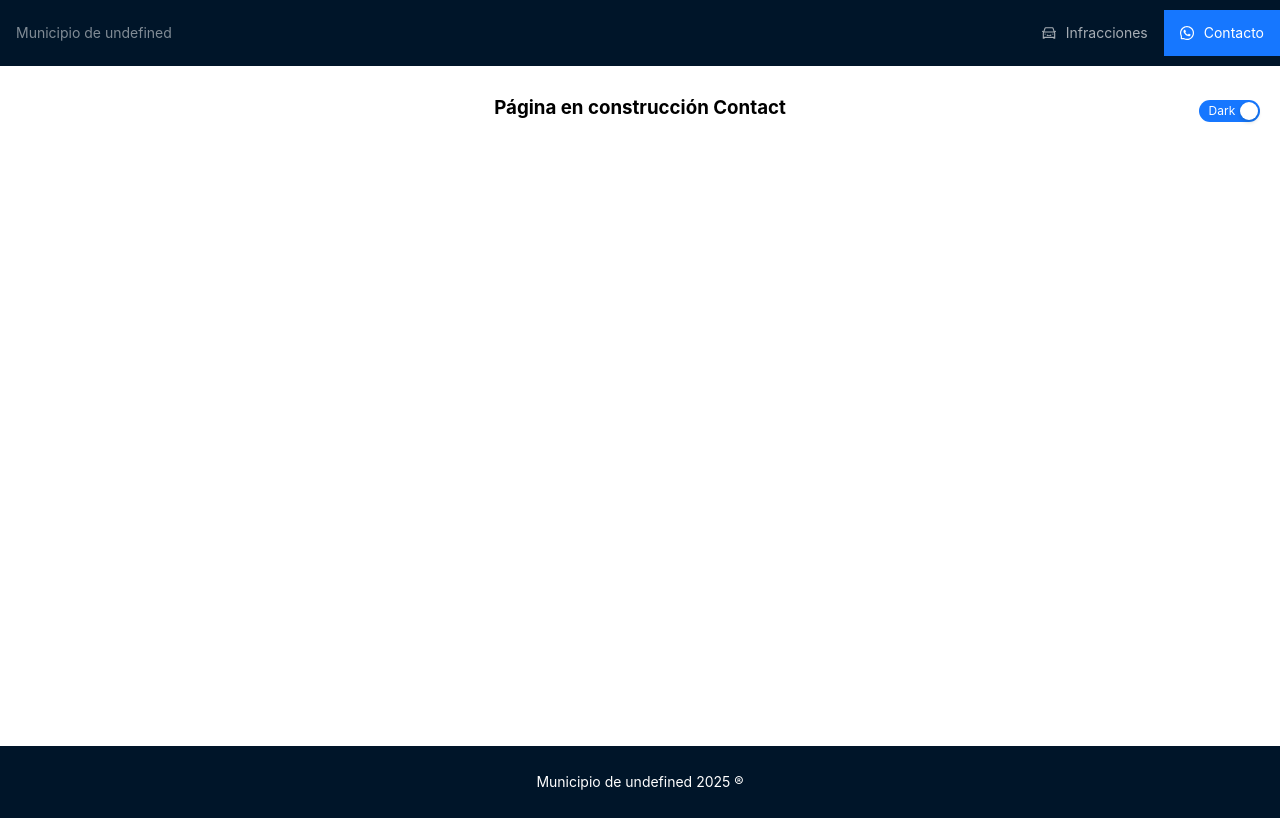
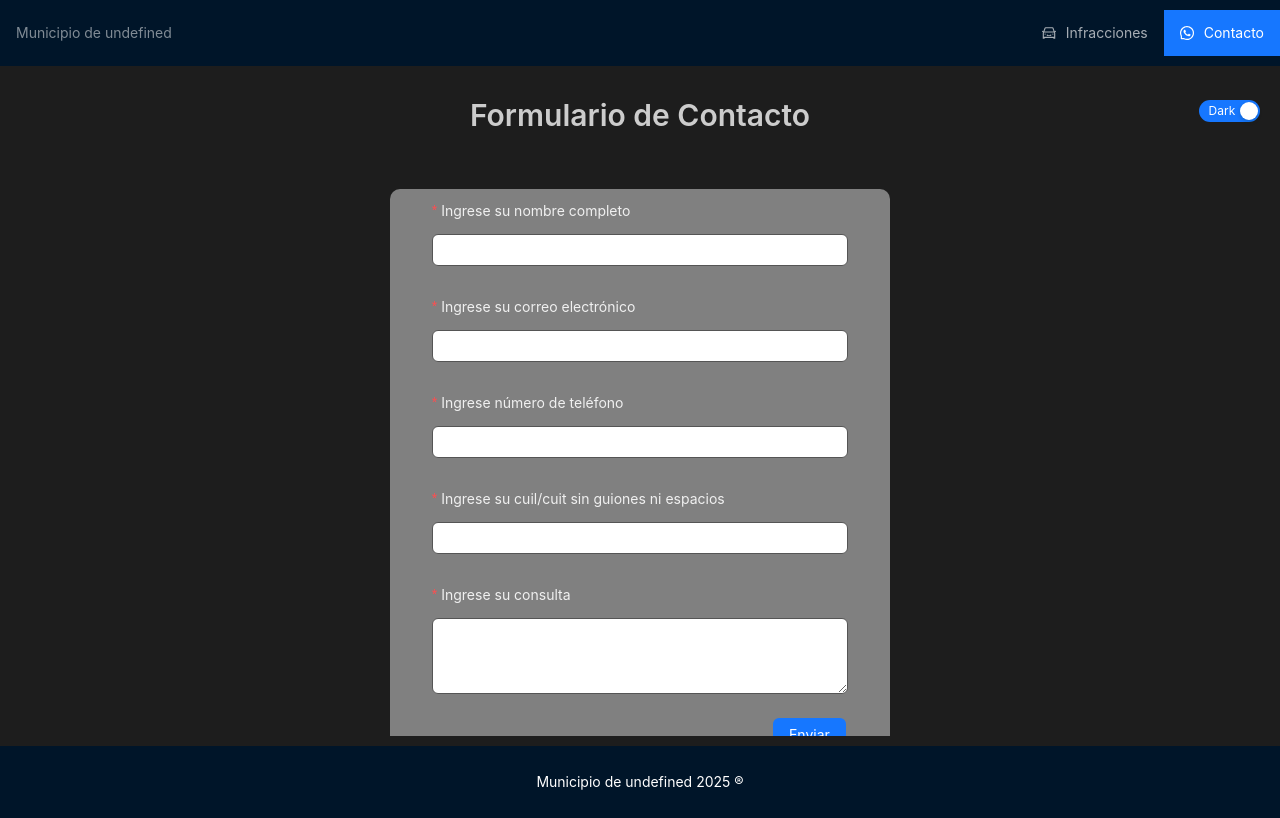
Before and after one commit to santi4246/app-municipio, a React (Create React App) app: page /contact in a window 1280 px wide. Built offline with nearby package versions, Linux system fonts and the light colour scheme.

Commit message:
feat/Form

```diff
--- a/package.json
+++ b/package.json
@@ -5,6 +5,7 @@
   "dependencies": {
     "@ant-design/icons": "^5.6.1",
     "@ant-design/v5-patch-for-react-19": "^1.0.3",
+    "@emailjs/browser": "^4.4.1",
     "@testing-library/dom": "^10.4.0",
     "@testing-library/jest-dom": "^6.6.3",
     "@testing-library/react": "^16.2.0",
@@ -15,6 +16,7 @@
     "@types/react-dom": "^19.0.4",
     "antd": "^5.24.3",
     "axios": "^1.8.3",
+    "emailjs-com": "^3.2.0",
     "moment": "^2.30.1",
     "react": "^19.0.0",
     "react-dom": "^19.0.0",
--- a/src/App.css
+++ b/src/App.css
@@ -61,7 +61,7 @@ body {
     padding: 10px;
     display: flex;
     flex-direction: column;
-    justify-content: center;
+    justify-content: flex-start;
     align-items: center;
   }
 
@@ -75,6 +75,16 @@ body {
     width: 80%;
     max-width: 80%;
     overflow-x: auto;
+  }
+
+  .title-form {
+    display: flex;
+    flex-direction: row;
+    justify-content: center;
+    justify-items: center;
+    justify-self: center;
+    width: 50%;
+    margin-top: 20px;
   }
 
   .footer {
@@ -91,4 +101,5 @@ body {
     margin-top: 20px;
     padding: 5px;
   }
+
 }
--- a/src/App.tsx
+++ b/src/App.tsx
@@ -10,7 +10,7 @@ function App() {
       {({ theme, setTheme }) => (
         <Routes>
           <Route path="/" element={<Home theme = { theme } setTheme = { setTheme } />} />
-          <Route path = "/contact" element = { <FormContact /> } />
+          <Route path = "/contact" element = { <FormContact theme = { theme } setTheme = { setTheme } /> } />
         </Routes>
       )}
     </MainLayout>
--- a/src/components/Contact/FormContact.tsx
+++ b/src/components/Contact/FormContact.tsx
@@ -1,12 +1,170 @@
-import { Space } from 'antd';
+import "../../App.css";
+import type { FormProps } from 'antd';
+import { Button, Form, Input, MenuTheme, message, Space, Typography } from 'antd';
+import TextArea from "antd/es/input/TextArea";
 import { Content } from 'antd/es/layout/layout';
-import "../../App.css";
+import emailjs from '@emailjs/browser';
 
-const FormContact = () => {
-    return(
-        <Content className = 'content'>
-            <Space className = 'space'>
-                <h3 style = {{ color: 'black' }}>Página en construcción Contact</h3>
+interface FormularioProps {
+    theme: MenuTheme;
+    setTheme: React.Dispatch<React.SetStateAction<MenuTheme>>;
+}
+
+type FieldType = {
+    Nombre: string;
+    Email: string;
+    Telefono: string;
+    Cuil: string;
+    Consulta: string;
+};
+
+const FormContact = ({ theme, setTheme }: FormularioProps) => {
+    const onFinish: FormProps<FieldType>['onFinish'] = async (values) => {
+        const serviceID = process.env.REACT_APP_EMAILJS_SERVICE_ID || "";
+        const templateID = process.env.REACT_APP_EMAILJS_TEMPLATE_ID || "";
+        const publicKey = process.env.REACT_APP_EMAILJS_PUBLIC_KEY || "";
+
+        // Datos para el call center
+        const callCenterParams = {
+            nombre: values.Nombre,
+            email: values.Email,
+            telefono: values.Telefono,
+            cuil: values.Cuil,
+            consulta: values.Consulta,
+            municipio: process.env.REACT_APP_NOMBRE_MUNICIPIO,
+            to_email: process.env.REACT_APP_CALLCENTER_EMAIL,
+        };
+
+        try {
+            // Enviar al call center
+            await emailjs.send(serviceID, templateID, callCenterParams, publicKey);
+            message.success("Datos enviados correctamente");
+        } catch (error) {
+            message.error("Hubo un error al enviar tu consulta. Inténtalo de nuevo.");
+        }
+    };
+
+    const onFinishFailed: FormProps<FieldType>['onFinishFailed'] = (errorInfo) => {
+        console.log('Failed:', errorInfo);
+    };
+
+    const labelColor = theme === 'dark' ? '#ccc' : '#000';
+    const inputTextColor = theme === 'dark' ? '#000' : '#000';
+    const inputBgColor = theme === 'dark' ? '#ffffff' : '#ffffff';
+    const inputBorderColor = theme === 'dark' ? '#555555' : '#d9d9d9';
+
+    return (
+        <Content className='content' style={{ backgroundColor: theme === 'dark' ? 'var(--primary-color)' : 'var(--secondary-color)' }}>
+            <div style={{ width: '100%', marginBottom: '20px', marginTop: '20px' }} >
+                <Typography.Title level={2} style={{ color: labelColor, textAlign: 'center' }} className="title-form">
+                    Formulario de Contacto
+                </Typography.Title>
+            </div>
+            <Space className='space'>
+                <Form
+                    initialValues={{
+                        ["Nombre"]: "",
+                        ["Email"]: "",
+                        ["Telefono"]: "",
+                        ["Cuil"]: "",
+                        ["Consulta"]: "",
+                        remember: true
+                    }}
+                    labelCol={{ span: 24 }}
+                    wrapperCol={{ span: 24 }}
+                    style={{ width: '100%', maxWidth: '500px', backgroundColor: 'gray', borderRadius: '10px', padding: '5px' }}
+                    autoComplete="off"
+                    onFinish={onFinish}
+                    onFinishFailed={onFinishFailed}
+                >
+                    <Form.Item
+                        rules={[
+                            { required: true, message: "Campo requerido" }
+                        ]}
+                        required
+                        name={"Nombre"}
+                        label="Ingrese su nombre completo"
+                        style={{ color: labelColor, wordWrap: 'break-word', lineHeight: '1.5', width: '85%', fontSize: '0.8rem', justifySelf: 'center' }}
+                        className='ant-form-item-label'
+                    >
+                        <Input
+                            style={{
+                                color: inputTextColor,
+                                backgroundColor: inputBgColor,
+                                borderColor: inputBorderColor
+                            }}
+                        />
+                    </Form.Item>
+                    <Form.Item
+                        rules={[
+                            { required: true, message: "Campo requerido" }
+                        ]}
+                        required
+                        name={"Email"}
+                        label="Ingrese su correo electrónico"
+                        style={{ color: labelColor, wordWrap: 'break-word', lineHeight: '1.5', width: '85%', fontSize: '0.8rem', justifySelf: 'center' }}
+                        className='ant-form-item-label'
+                    >
+                        <Input
+                            style={{
+                                color: inputTextColor,
+                                backgroundColor: inputBgColor,
+                                borderColor: inputBorderColor
+                            }}
+                        />
+                    </Form.Item>
+                    <Form.Item
+                        rules={[
+                            { required: true, message: "Campo requerido" }
+                        ]}
+                        required
+                        name={"Telefono"}
+                        label="Ingrese número de teléfono"
+                        style={{ color: labelColor, wordWrap: 'break-word', lineHeight: '1.5', width: '85%', fontSize: '0.8rem', justifySelf: 'center' }}
+                        className='ant-form-item-label'
+                    >
+                        <Input
+                            style={{
+                                color: inputTextColor,
+                                backgroundColor: inputBgColor,
+                                borderColor: inputBorderColor
+                            }}
+                        />
+                    </Form.Item>
+                    <Form.Item
+                        rules={[
+                            { required: true, message: "Campo requerido" }
+                        ]}
+                        required
+                        name={"Cuil"}
+                        label="Ingrese su cuil/cuit sin guiones ni espacios"
+                        style={{ color: labelColor, wordWrap: 'break-word', lineHeight: '1.5', width: '85%', fontSize: '0.8rem', justifySelf: 'center' }}
+                        className='ant-form-item-label'
+                    >
+                        <Input
+                            style={{
+                                color: inputTextColor,
+                                backgroundColor: inputBgColor,
+                                borderColor: inputBorderColor
+                            }}
+                        />
+                    </Form.Item>
+                    <Form.Item
+                        rules={[
+                            { required: true, message: "Campo requerido" }
+                        ]}
+                        required
+                        name={"Consulta"}
+                        label="Ingrese su consulta"
+                        style={{ color: labelColor, wordWrap: 'break-word', lineHeight: '1.5', width: '85%', fontSize: '0.8rem', justifySelf: 'center' }}
+                        className='ant-form-item-label'
+                    >
+                        <TextArea placeholder="Descripción del motivo" rows={3} maxLength={500} style={{ color: inputTextColor, backgroundColor: inputBgColor, borderColor: inputBorderColor }} />
+                    </Form.Item>
+                    <Form.Item label={null} style={{ display: 'flex', flexDirection: 'column', alignItems: 'flex-end', width: '92%' }}>
+                        <Button type="primary" htmlType="submit" >Enviar</Button>
+                    </Form.Item>
+                </Form>
             </Space>
         </Content>
     )
--- a/src/components/Home/Home.tsx
+++ b/src/components/Home/Home.tsx
@@ -1,8 +1,8 @@
+import "../../App.css";
+import '@ant-design/v5-patch-for-react-19';
 import type { FormProps } from 'antd';
 import { Button, Form, Input, MenuTheme, Space, Table, } from 'antd';
-import '@ant-design/v5-patch-for-react-19';
 import { Content } from 'antd/es/layout/layout';
-import "../../App.css";
 import { useEffect, useState } from 'react';
 import useInfraccionApi, { Infraccion } from '../../hooks/useInfraccionApi';
 import moment from 'moment';
@@ -35,6 +35,10 @@ const Home = ({ theme, setTheme }: HomeProps) => {
         }).catch(error => console.log(`Error: ${error}`));
     }, []);
 
+    useEffect(() => {
+        setCuil(false);
+    }, []);
+
     const onFinish: FormProps<FieldType>['onFinish'] = async (values) => {
         setLoading(true);
         setTimeout(() => {
@@ -48,10 +52,6 @@ const Home = ({ theme, setTheme }: HomeProps) => {
     const onFinishFailed: FormProps<FieldType>['onFinishFailed'] = (errorInfo) => {
         console.log('Failed:', errorInfo);
     };
-
-    useEffect(() => {
-        setCuil(false);
-    }, []);
 
     return (
         <Content className='content' style={{ backgroundColor: theme === 'dark' ? 'var(--primary-color)' : 'var(--secondary-color)' }}>
@@ -74,7 +74,7 @@ const Home = ({ theme, setTheme }: HomeProps) => {
                         ]}
                         required
                         name={"CuitCuil"}
-                        label="Ingrese el Cuil/Cuit a consultar sin guiones ni espacioes"
+                        label="Ingrese el Cuil/Cuit a consultar sin guiones ni espacios"
                         style={{ color: labelColor, wordWrap: 'break-word', lineHeight: '1.5', width: '100%', fontSize: '0.8rem' }}
                         className='ant-form-item-label'
                     >
```
Also changed, not shown: 1 other file (tests, documents, lock files or other folders).
